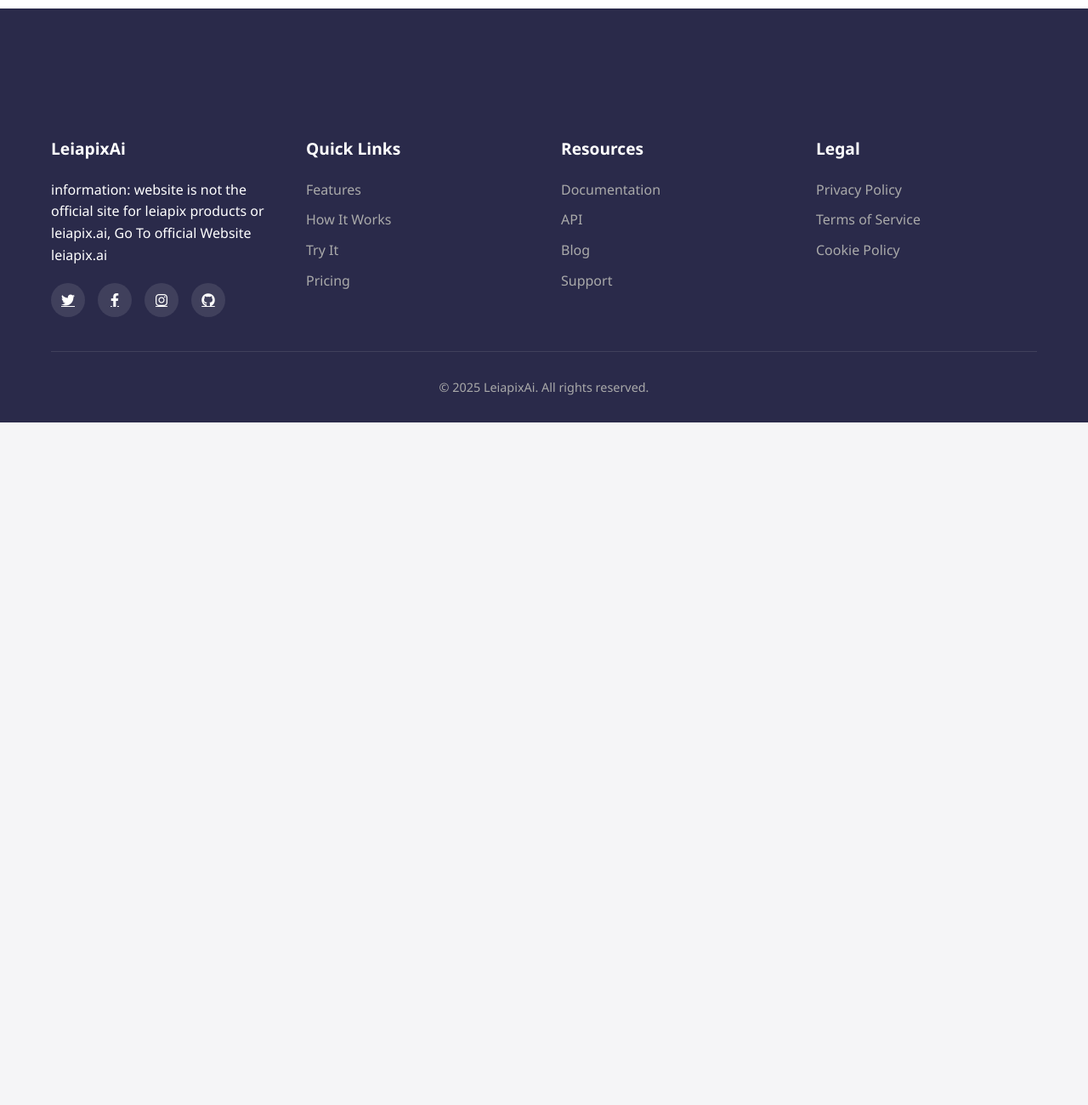
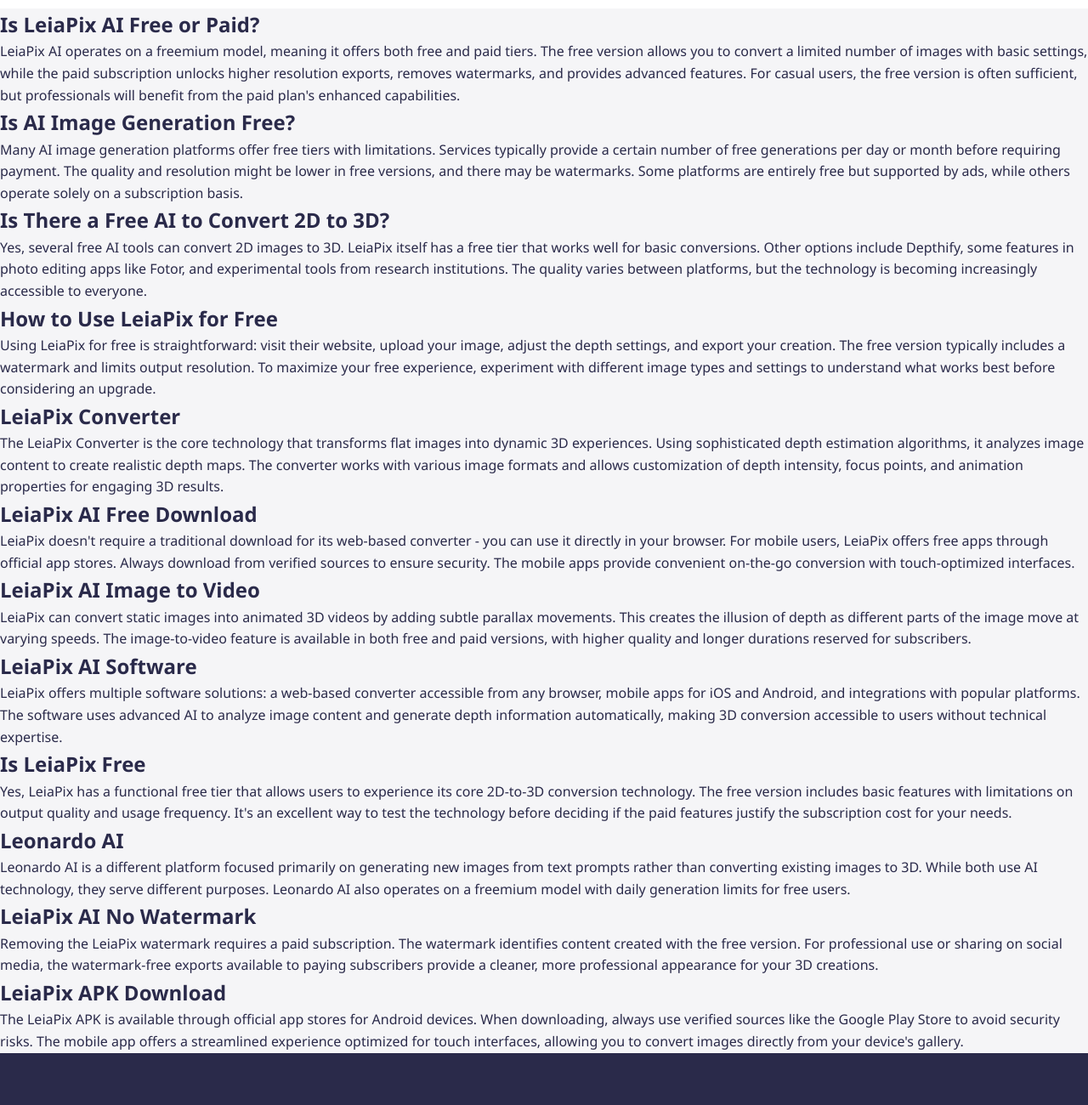
Before and after one commit to Leiapixai/leiapixai.github.io, a plain HTML site: page index.html in a window 1280 px wide. Shown: the part 3100-4400 px from the top of the page at 85% size. Before the commit the page ends 3597 px from the top, so only its background shows below. Drawn offline with Linux system fonts and the light colour scheme.

Commit message:
Update index.html

```diff
--- a/index.html
+++ b/index.html
@@ -647,7 +647,43 @@
 
     <!-- YOUR NEW SECTION HERE -->
     <section class="new-content">
-        <!-- Your content -->
+        <!-- Add this section to your existing index.html file -->
+
+<h2>Is LeiaPix AI Free or Paid?</h2>
+<p>LeiaPix AI operates on a freemium model, meaning it offers both free and paid tiers. The free version allows you to convert a limited number of images with basic settings, while the paid subscription unlocks higher resolution exports, removes watermarks, and provides advanced features. For casual users, the free version is often sufficient, but professionals will benefit from the paid plan's enhanced capabilities.</p>
+
+<h2>Is AI Image Generation Free?</h2>
+<p>Many AI image generation platforms offer free tiers with limitations. Services typically provide a certain number of free generations per day or month before requiring payment. The quality and resolution might be lower in free versions, and there may be watermarks. Some platforms are entirely free but supported by ads, while others operate solely on a subscription basis.</p>
+
+<h2>Is There a Free AI to Convert 2D to 3D?</h2>
+<p>Yes, several free AI tools can convert 2D images to 3D. LeiaPix itself has a free tier that works well for basic conversions. Other options include Depthify, some features in photo editing apps like Fotor, and experimental tools from research institutions. The quality varies between platforms, but the technology is becoming increasingly accessible to everyone.</p>
+
+<h2>How to Use LeiaPix for Free</h2>
+<p>Using LeiaPix for free is straightforward: visit their website, upload your image, adjust the depth settings, and export your creation. The free version typically includes a watermark and limits output resolution. To maximize your free experience, experiment with different image types and settings to understand what works best before considering an upgrade.</p>
+
+<h2>LeiaPix Converter</h2>
+<p>The LeiaPix Converter is the core technology that transforms flat images into dynamic 3D experiences. Using sophisticated depth estimation algorithms, it analyzes image content to create realistic depth maps. The converter works with various image formats and allows customization of depth intensity, focus points, and animation properties for engaging 3D results.</p>
+
+<h2>LeiaPix AI Free Download</h2>
+<p>LeiaPix doesn't require a traditional download for its web-based converter - you can use it directly in your browser. For mobile users, LeiaPix offers free apps through official app stores. Always download from verified sources to ensure security. The mobile apps provide convenient on-the-go conversion with touch-optimized interfaces.</p>
+
+<h2>LeiaPix AI Image to Video</h2>
+<p>LeiaPix can convert static images into animated 3D videos by adding subtle parallax movements. This creates the illusion of depth as different parts of the image move at varying speeds. The image-to-video feature is available in both free and paid versions, with higher quality and longer durations reserved for subscribers.</p>
+
+<h2>LeiaPix AI Software</h2>
+<p>LeiaPix offers multiple software solutions: a web-based converter accessible from any browser, mobile apps for iOS and Android, and integrations with popular platforms. The software uses advanced AI to analyze image content and generate depth information automatically, making 3D conversion accessible to users without technical expertise.</p>
+
+<h2>Is LeiaPix Free</h2>
+<p>Yes, LeiaPix has a functional free tier that allows users to experience its core 2D-to-3D conversion technology. The free version includes basic features with limitations on output quality and usage frequency. It's an excellent way to test the technology before deciding if the paid features justify the subscription cost for your needs.</p>
+
+<h2>Leonardo AI</h2>
+<p>Leonardo AI is a different platform focused primarily on generating new images from text prompts rather than converting existing images to 3D. While both use AI technology, they serve different purposes. Leonardo AI also operates on a freemium model with daily generation limits for free users.</p>
+
+<h2>LeiaPix AI No Watermark</h2>
+<p>Removing the LeiaPix watermark requires a paid subscription. The watermark identifies content created with the free version. For professional use or sharing on social media, the watermark-free exports available to paying subscribers provide a cleaner, more professional appearance for your 3D creations.</p>
+
+<h2>LeiaPix APK Download</h2>
+<p>The LeiaPix APK is available through official app stores for Android devices. When downloading, always use verified sources like the Google Play Store to avoid security risks. The mobile app offers a streamlined experience optimized for touch interfaces, allowing you to convert images directly from your device's gallery.</p>
     </section>
 
     <!-- Footer -->
```
